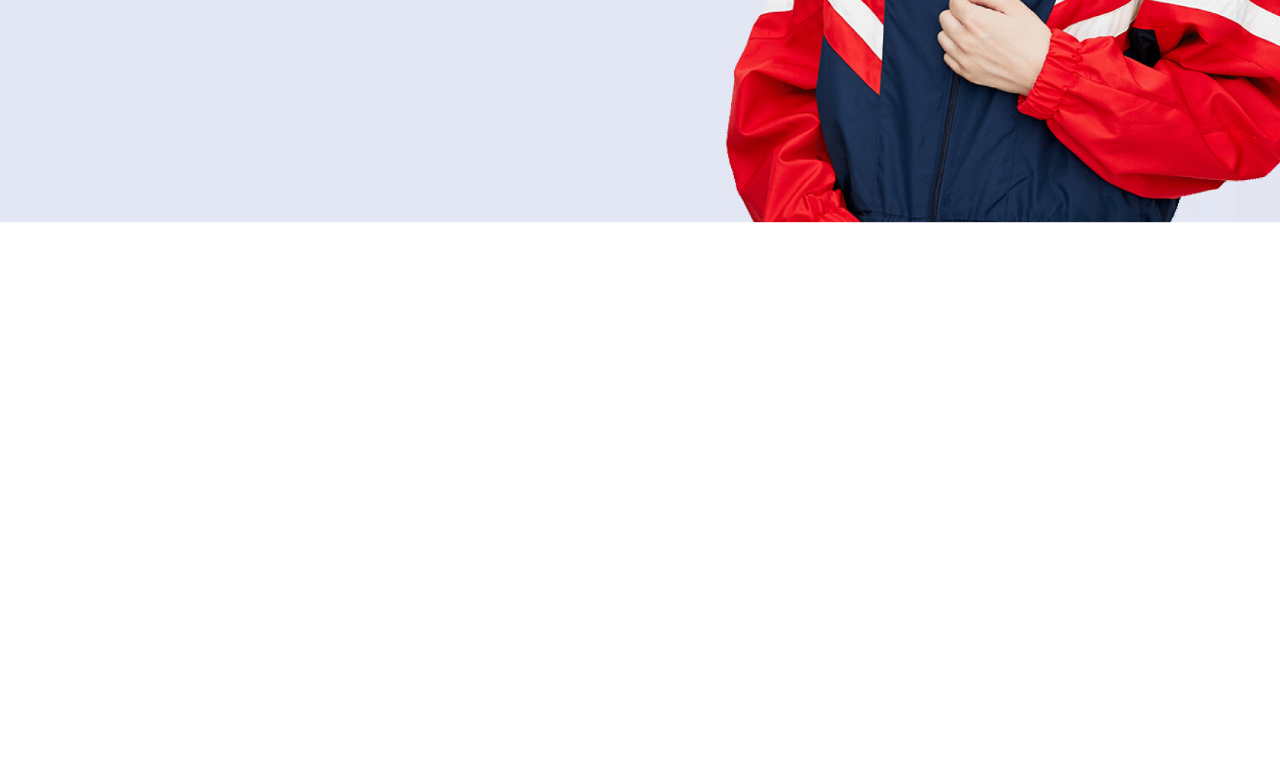
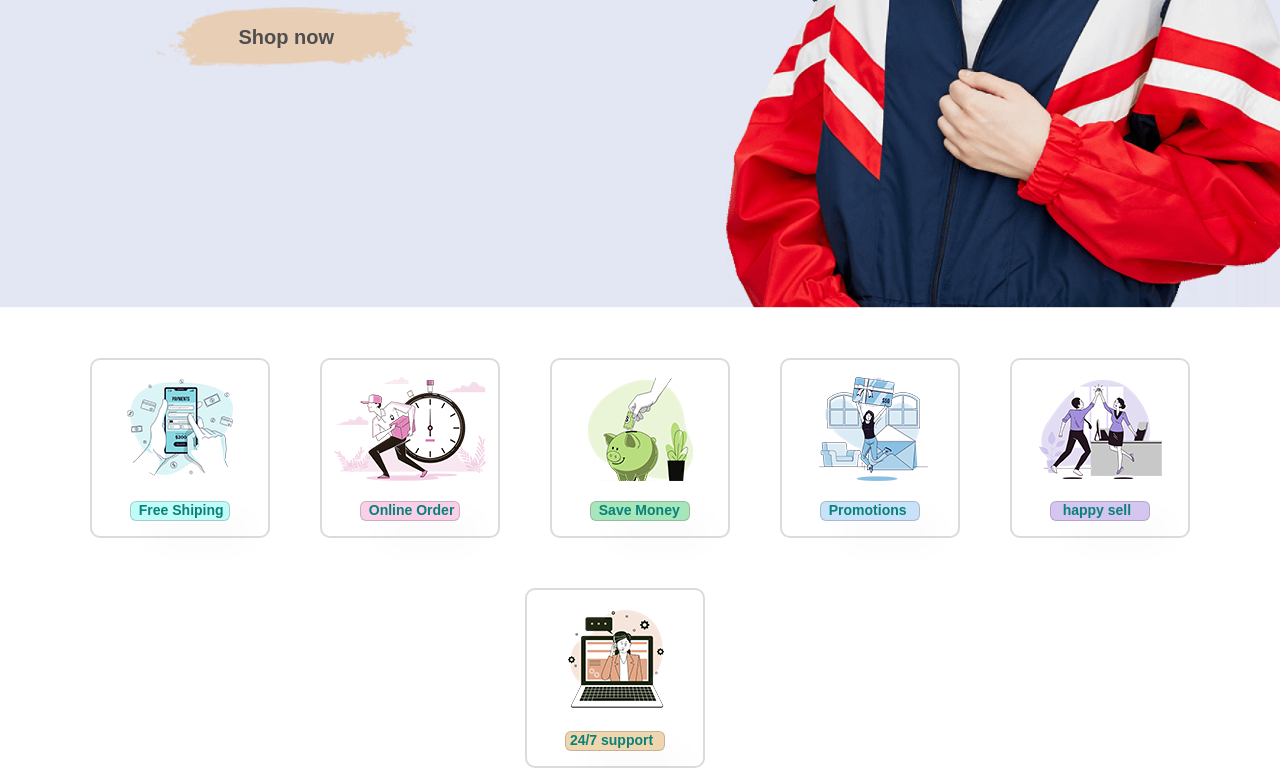
Before and after one commit to satyamrk18/E-commerce, a plain HTML site: page index.html in a window 1280 px wide. Shown: the part 577-1345 px from the top of the page. Before the commit the page ends 800 px from the top, so only its background shows below. Drawn offline with Linux system fonts and the light colour scheme.

Commit message:
sub information nav-bar created

```diff
--- a/index.html
+++ b/index.html
@@ -11,9 +11,9 @@
       <div class="logo">
         <img src="./images/home/logo.png" alt="logo" />
       </div>
-      <div class="nav-contain">
+      <div class="nav-contain" >
         <ul>
-          <li><a href="index.html">Home</a></li>
+          <li ><a href="index.html">Home</a></li>
           <li><a href="./pages/Shop.html">Shop</a></li>
           <li><a href="./pages/Blog.html">Blog</a></li>
           <li><a href="./pages/about.html">About</a></li>
@@ -32,6 +32,35 @@
      <p><span id="shop-name">Shop</span> your all needs & up to 70% off !</p>
      <button><a href="././pages/Shop.html"></a>Shop now</button>
     </div>
+    <!-- out services -->
   </div>
+  <div= class="container">
+<div class="item">
+  <img src="./images/home/f1.png" alt="f1 image">
+  <button>&nbsp; Free Shiping</button>
+</div>
+<div class="item">
+  <img src="./images/home/f2.png" alt="f2">
+  <button style="background-color: rgba(237, 109, 181, 0.322);">&nbsp;&nbsp;Online Order</button>
+</div>
+<div class="item">
+  <img src="./images/home/f3.png" alt="f3">
+  <button style="background-color: #00b33c58;">&nbsp;&nbsp;Save Money</button>
+</div>
+<div class="item">
+  <img src="./images/home/f4.png" alt="f4">
+  <button style="background-color: rgb(199, 226, 249);">&nbsp;&nbsp;Promotions</button>
+</div>
+<div class="item">
+  <img src="./images/home/f5.png" alt="f5">
+  <button style="background-color: rgba(183, 157, 231, 0.58);">&nbsp;&nbsp;&nbsp;happy sell</button>
+</div>
+<div class="item">
+  <img src="./images/home/f6.png" alt="f6">
+  <button style="background-color: rgba(224, 170, 89, 0.484);">&nbsp;24/7 support</button>
+</div>
+  </div>
+  <script defer src="script.js"></script>
+  <pre></pre>
   </body>
 </html>
--- /dev/null
+++ b/script.js
@@ -0,0 +1,5 @@
+function changeColor(event)
+{
+    var color = "#088178";
+    event.style.color=color;
+}
--- a/style.css
+++ b/style.css
@@ -12,7 +12,8 @@
   align-items: center;
   justify-content: space-between;
   flex-wrap: wrap;
-  position: fixed;
+  position: sticky;
+  top:0px;
   box-shadow:0 2px 5px 2px rgb(188, 183, 183);
 }
 .logo img {
@@ -31,18 +32,23 @@
   font-size: 16px;
   font-weight: 600;
 }
-.nav-contain a {
+.nav-contain a{
+  display:inline-flex;
   color: rgb(79, 78, 78);
   text-decoration: none;
-  transition: color 0.3s, text-underline-offset 0.3s;
+  transition: color 0.3s, text-underline-offset 0.3s ease;
   cursor: pointer;
 }
-.nav-contain a:hover {
+.nav-contain a:hover
+ {
   color: #088178;
   text-decoration: underline 2px;
   text-underline-offset: 5px;
 }
-/* poster */
+.select
+{
+  color: #088178;
+}
 .poster
 {
     background-image: url(./images/home/model.png);
@@ -120,3 +126,52 @@
     font-size: 22px ;
 
 }
+/* our services */
+.container{
+
+  background-color:white;
+  height: 200px;
+  width:  100%;
+  margin-top: 50px;
+  display: flex;
+  justify-content: center;
+  flex-direction:row;
+  align-items: center;
+  align-content:space-between;
+  gap: 50px;
+  flex-wrap:wrap;
+
+}
+.item
+{
+border: 2px solid rgba(128, 128, 128, 0.281);
+height: 180px;
+width: 180px;
+border-radius: 10px;
+background-color:white;
+display: flex;
+align-items: center;
+justify-content: center;
+flex-direction: column;
+}
+
+
+.item button{
+   display: inline-block;
+   display: flex;
+   font-size: 14px;
+   border: 1px solid rgba(109, 103, 103, 0.317);
+   width: 100px;
+   height: 20px;
+   border-radius: 6px;
+   background-color: #41f5e954;
+   font-weight: 600;
+   color:  #088178;
+   box-shadow:20px 20px 34px rgba(0, 0, 0, 0.03);
+   transition: box-shadow 0.3s;
+   margin-top:20px ;
+}
+.item:hover
+{
+  box-shadow: 10px 10px 54px #72e0d9;
+}
```
Also changed, not shown: images/home/f1.png (added), images/home/f2.png (added), images/home/f3.png (added), images/home/f4.png (added), images/home/f5.png (added), images/home/f6.png (added).
